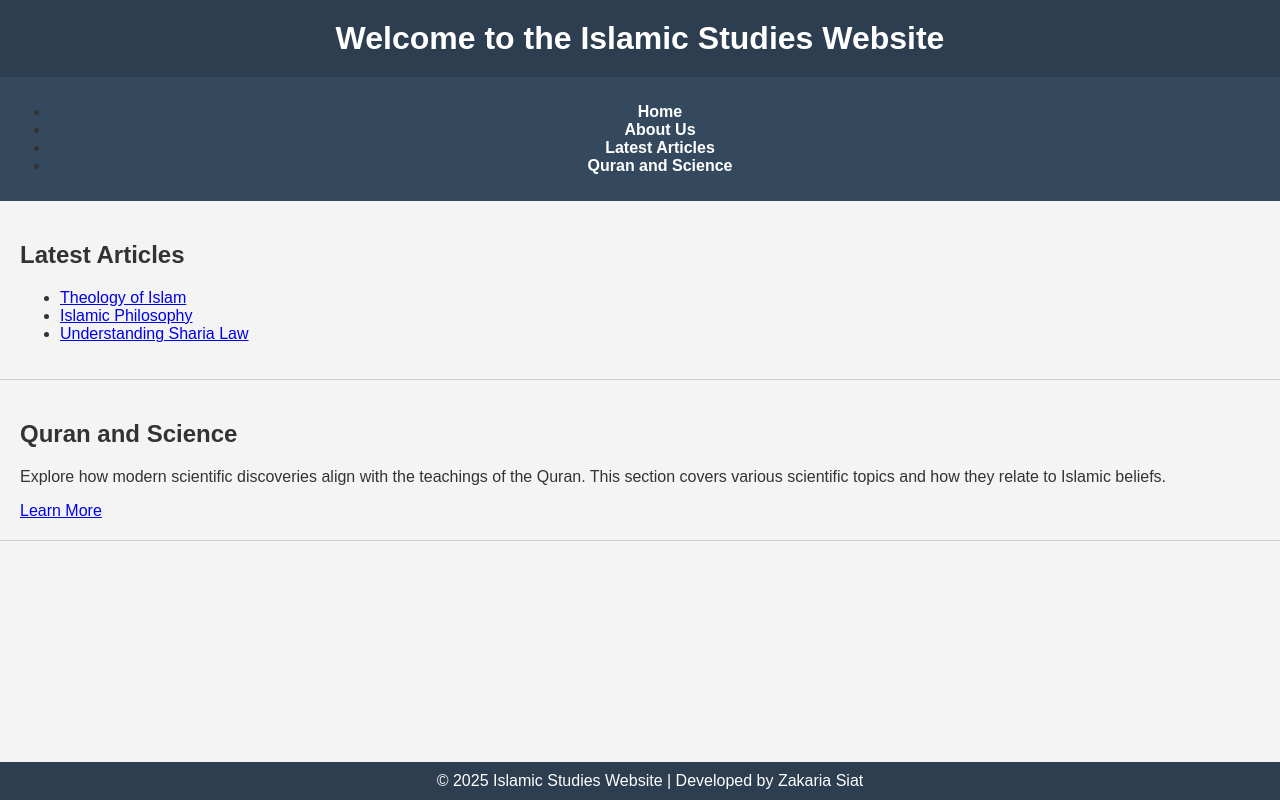
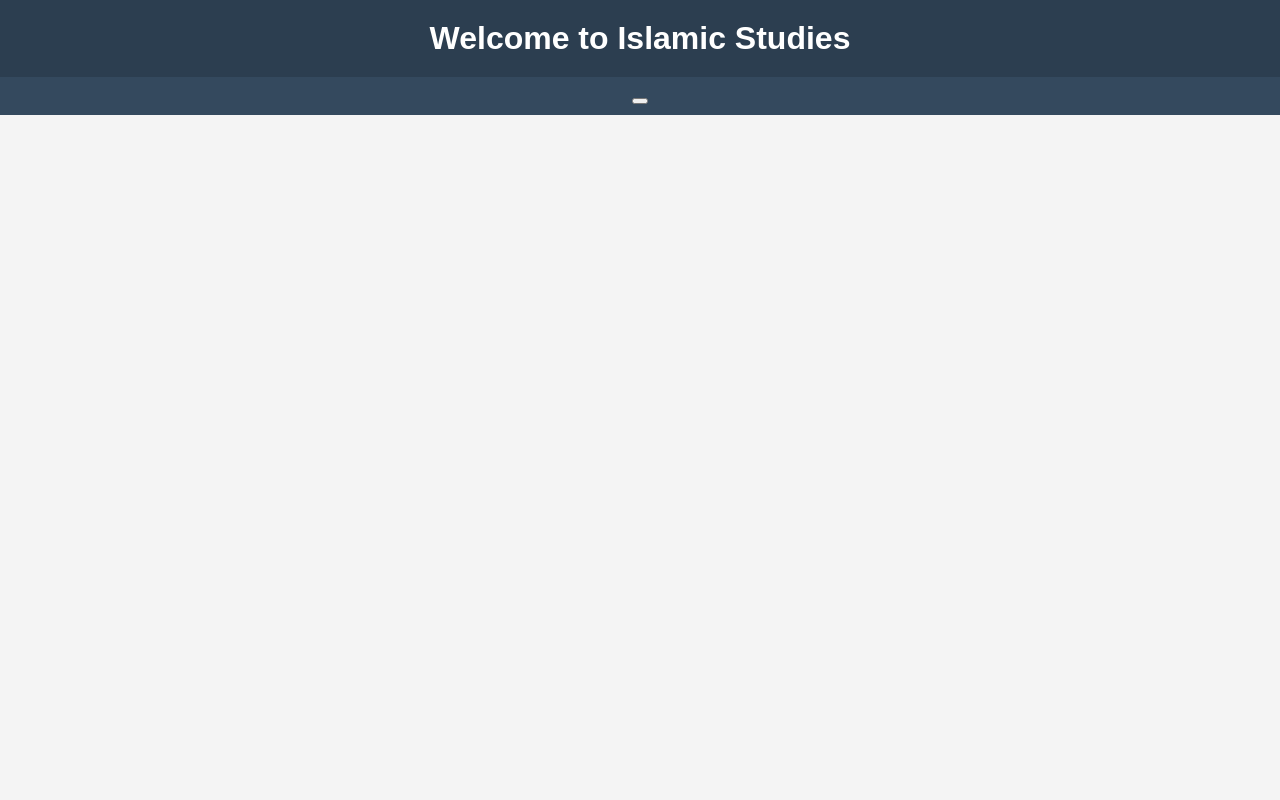
Before and after one commit to is-lamic/islamic_studies-website, a plain HTML site: page index.html in a window 1280 px wide. Drawn offline with Linux system fonts and the light colour scheme.

Commit message:
Added functional buttons and basic pages

```diff
--- a/index.html
+++ b/index.html
@@ -8,39 +8,8 @@
 </head>
 <body>
     <header>
-        <h1>Welcome to the Islamic Studies Website</h1>
+        <h1>Welcome to Islamic Studies</h1>
     </header>
 
     <nav>
-        <ul>
-            <li><a href="#home">Home</a></li>
-            <li><a href="#about-us">About Us</a></li>
-            <li><a href="#latest-articles">Latest Articles</a></li>
-            <li><a href="#quran-science">Quran and Science</a></li> <!-- New link -->
-        </ul>
-    </nav>
-
-    <main>
-        <!-- Existing Latest Articles Section -->
-        <section id="latest-articles">
-            <h2>Latest Articles</h2>
-            <ul>
-                <li><a href="#">Theology of Islam</a></li>
-                <li><a href="#">Islamic Philosophy</a></li>
-                <li><a href="#">Understanding Sharia Law</a></li>
-            </ul>
-        </section>
-
-        <!-- New Quran and Science Section -->
-        <section id="quran-science">
-            <h2>Quran and Science</h2>
-            <p>Explore how modern scientific discoveries align with the teachings of the Quran. This section covers various scientific topics and how they relate to Islamic beliefs.</p>
-            <a href="#">Learn More</a>
-        </section>
-    </main>
-
-    <footer>
-        <p>&copy; 2025 Islamic Studies Website | Developed by Zakaria Siat</p>
-    </footer>
-</body>
-</html>
+        <button onclick="window.location.href='index.html';">
```
Also changed, not shown: about.html (added, +12 -0 lines), contact.html (added, +13 -0 lines), search.html (added, +12 -0 lines).
